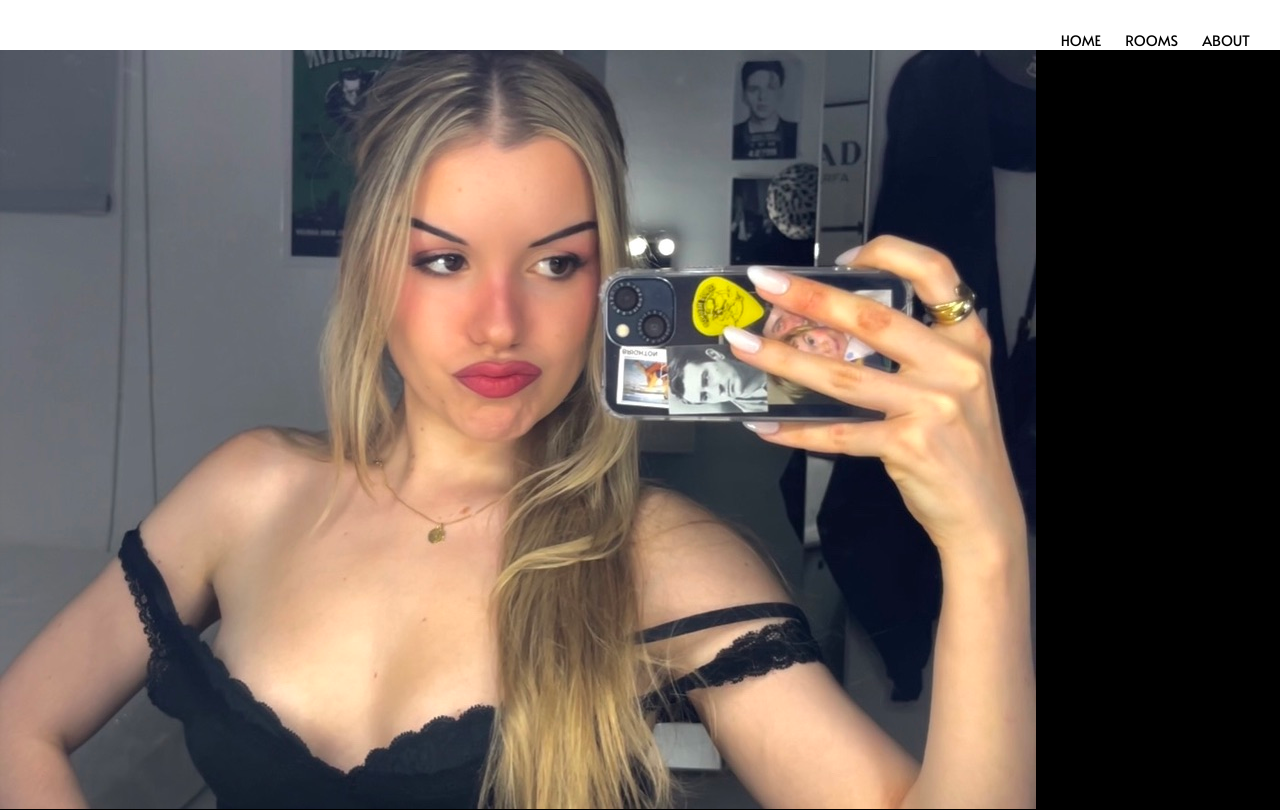
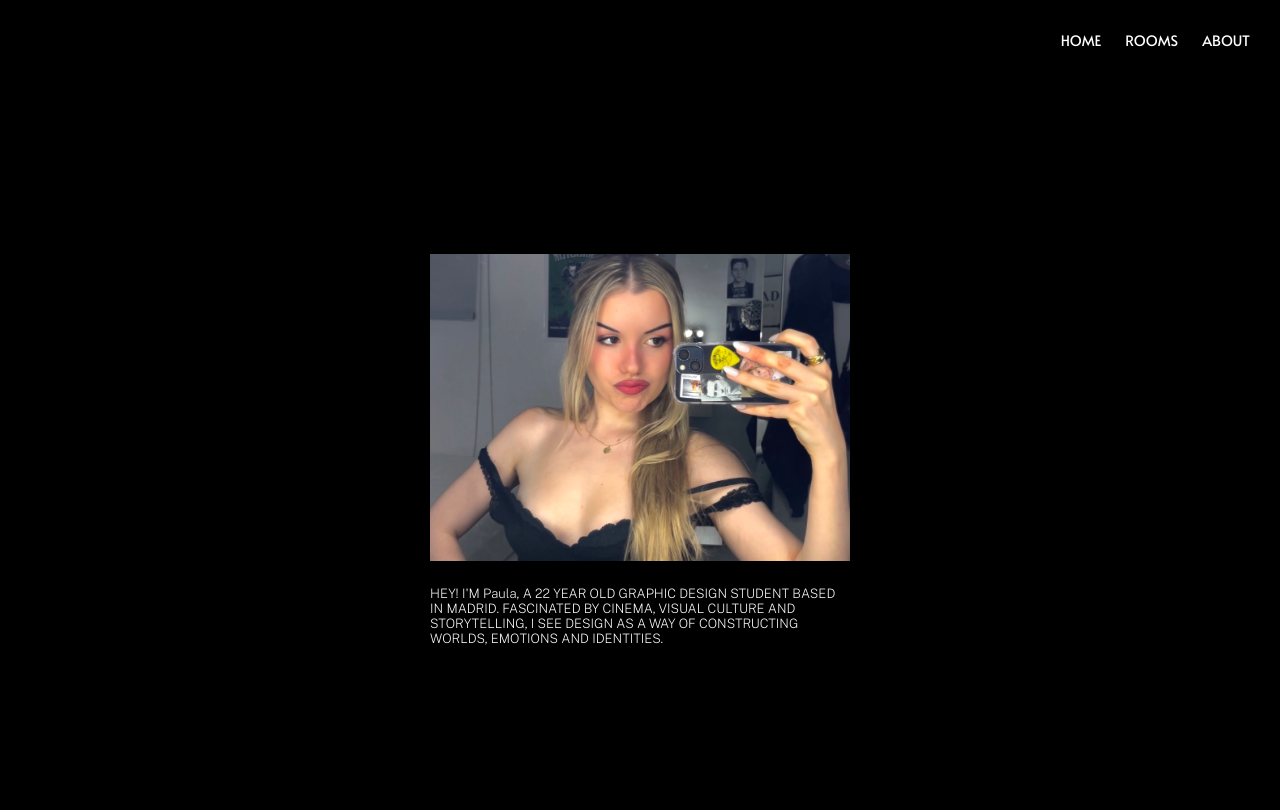
Before and after one commit to itspaulalcalde/Quinto-Cuatro-Portfolio, a plain HTML site: page about.html in a window 1280 px wide. Shown: the top 810 px of the page. Drawn offline with nearby package versions, Linux system fonts and the light colour scheme; a web font is replaced by a local one.

Commit message:
Css About Intro

```diff
--- a/about.html
+++ b/about.html
@@ -41,7 +41,7 @@
 </head>
 <body>
 
-    <div class="menu">
+    <div class="menu2">
 
         <nav>
             <ul>
@@ -54,7 +54,9 @@
 
     <section class="about-intro">
         <div>
-            <img src="img/About 1.jpeg" alt="">
+            <div class="contendor-foto">
+               <img src="img/About 1.jpeg" alt="" class="foto-paula">
+            </div>
 
             <p>
                 HEY! I'M <span>Paula</span>, A 22 YEAR OLD GRAPHIC DESIGN STUDENT
--- a/css/style.css
+++ b/css/style.css
@@ -47,6 +47,12 @@ h3 {
     font-size: 0.9rem;
 }
 
+.menu2 {
+    font-family: "Alata", sans-serif;
+    font-weight: 400;
+    font-size: 0.9rem;
+}
+
 
 
 /*Elementos Generales*/
@@ -68,6 +74,25 @@ nav {
     padding-right: 30px;
     padding-top: 30px;
 }
+
+
+
+.menu2 {
+    background-color: black;
+    width: 100%;
+
+}
+.menu2 a {
+    text-decoration: none;
+    color: white;
+}
+
+.menu2 ul{
+    display: flex;
+    gap: 1.5rem;
+    list-style: none;
+}
+
 
 /*HOME*/
 
@@ -155,7 +180,16 @@ nav {
 .portada-room {
     background-color: black;
     height: 100vh;
+    width: 100%;
+    overflow-x: hidden;
 }
+
+.portada-room h3 {
+    padding-bottom: 600px;
+}
+
+
+
 
 .room img {
     width: 200px;
@@ -168,10 +202,27 @@ nav {
 
 
 /*ABOUT*/
+
 .about-intro {
     background-color: black;
+    height: 100vh;
+    display: flex;
+    justify-content: center;
+    align-items: center;
+
 }
 
-.portada-claudio {
-    background-color: black;
+.about-intro > div {
+    width: 420px;
 }
+
+.foto-paula {
+    width: 100%;
+    display: block;
+    margin-bottom: 25px;
+}
+
+.about-intro p {
+    color: white;
+    font-size: 13px;
+}
```
Also changed, not shown: rooms.html (+1 -1 lines).
